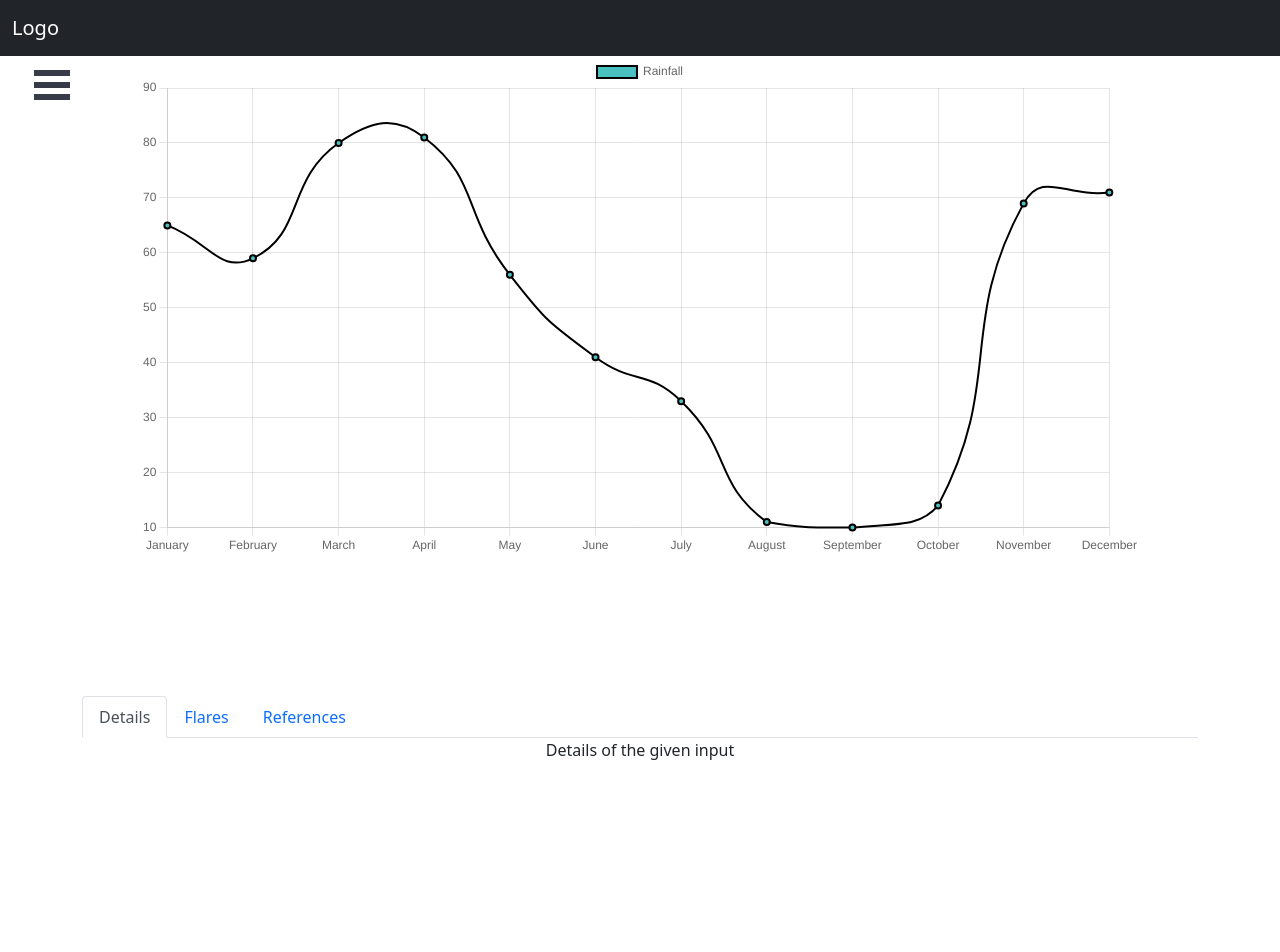
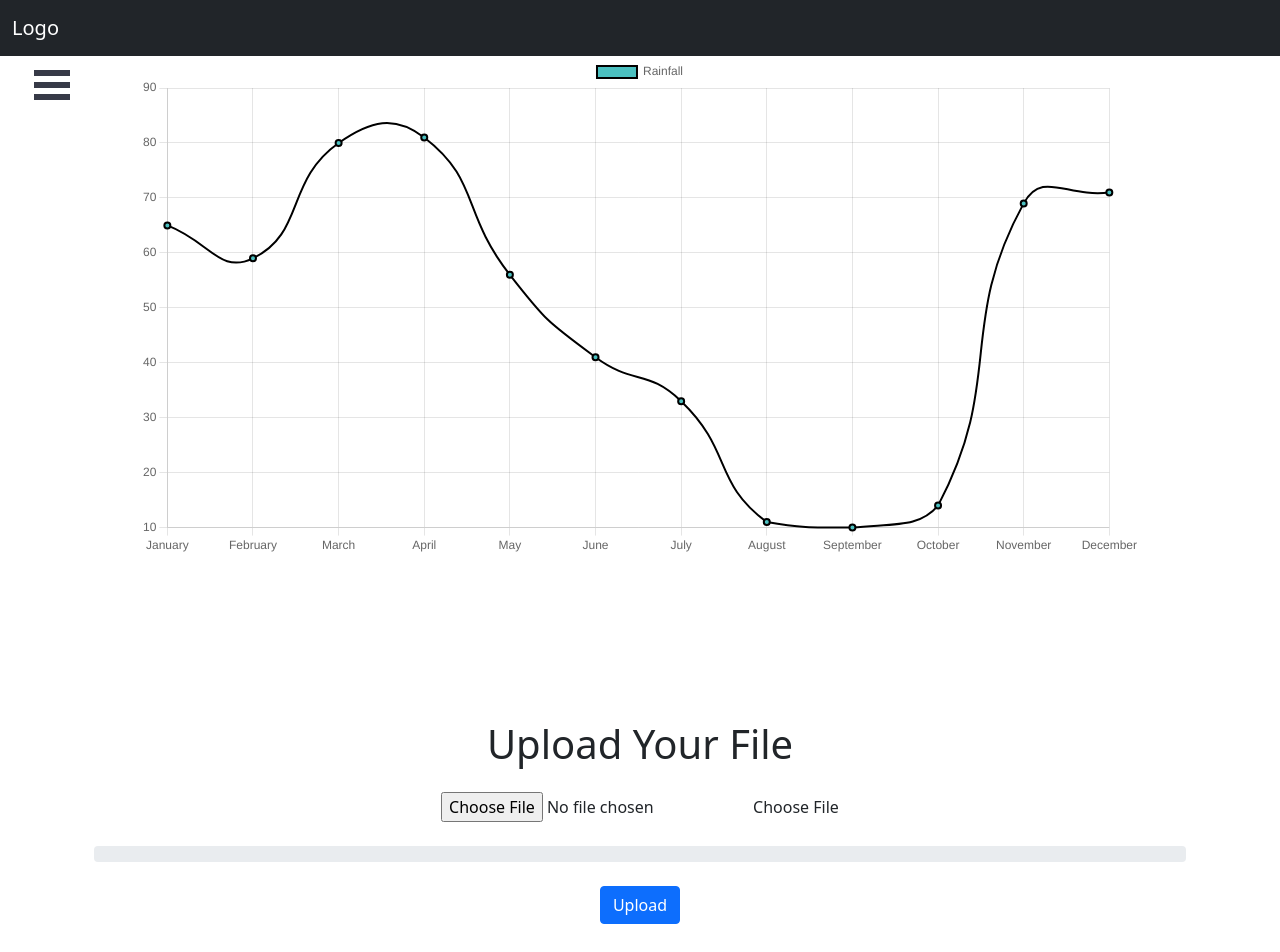
Before and after one commit to nandysoham/interiitisrofrontend, a React (Create React App) app: page / in a window 1280 px wide. Shown: the top 952 px of the page. Before the commit the page ends 800 px from the top, so only its background shows below. Built offline with nearby package versions, Linux system fonts and the light colour scheme.

Commit message:
File upload option
Additions:
Message.js
Progress.js
FileUpload.js
axios

```diff
--- a/package.json
+++ b/package.json
@@ -6,6 +6,7 @@
     "@testing-library/jest-dom": "^5.16.2",
     "@testing-library/react": "^12.1.4",
     "@testing-library/user-event": "^13.5.0",
+    "axios": "^0.26.1",
     "bootstrap": "^5.1.3",
     "chart.js": "^3.7.1",
     "font-awesome": "^4.7.0",
--- a/src/App.js
+++ b/src/App.js
@@ -3,6 +3,7 @@
 import Sidebar from "./components/Sidebar";
 import Graph from "./components/Graph";
 import Details from "./components/Details";
+import FileUpload from "./components/FileUpload";
 
 function App() {
   return (
@@ -20,6 +21,12 @@
         <Graph></Graph>
       </div>
       <div className="container">
+        <div className="container mt-4">
+          <h4 className="display-6 text-center mb-4">
+            <i className="fab fa-react" /> Upload Your File
+          </h4>
+          <FileUpload />
+        </div>
         <Details></Details>
       </div>
     </div>
--- /dev/null
+++ b/src/components/FileUpload.js
@@ -0,0 +1,85 @@
+import React, { Fragment, useState } from "react";
+import Message from "./Message";
+import Progress from "./Progress";
+import axios from "axios";
+
+const FileUpload = () => {
+  const [file, setFile] = useState("");
+  const [filename, setFilename] = useState("Choose File");
+  const [uploadedFile, setUploadedFile] = useState({});
+  const [message, setMessage] = useState("");
+  const [uploadPercentage, setUploadPercentage] = useState(0);
+
+  const onChange = (e) => {
+    setFile(e.target.files[0]);
+    setFilename(e.target.files[0].name);
+  };
+
+  const onSubmit = async (e) => {
+    e.preventDefault();
+    const formData = new FormData();
+    formData.append("file", file);
+
+    try {
+      const res = await axios.post("/upload", formData, {
+        headers: {
+          "Content-Type": "multipart/form-data",
+        },
+        onUploadProgress: (progressEvent) => {
+          setUploadPercentage(
+            parseInt(
+              Math.round((progressEvent.loaded * 100) / progressEvent.total)
+            )
+          );
+          setTimeout(() => setUploadPercentage(0), 10000);
+        },
+      });
+
+      const { fileName, filePath } = res.data;
+      setUploadedFile({ fileName, filePath });
+      setMessage("File uploaded");
+    } catch (err) {
+      if (err.response.status === 500) {
+        setMessage("There was a problem with the server");
+      } else {
+        setMessage(err.response.data.msg);
+      }
+    }
+  };
+
+  return (
+    <Fragment>
+      {message ? <Message msg={message} /> : null}
+      <form onSubmit={onSubmit}>
+        <div className="custom-file mb-4">
+          <input
+            type="file"
+            className="custom-file-input"
+            id="customFile"
+            onChange={onChange}
+          />
+          <label className="custom-file-label" htmlFor="customFile">
+            {filename}
+          </label>
+        </div>
+
+        <Progress percentage={uploadPercentage} />
+
+        <input
+          type="submit"
+          value="Upload"
+          className="btn btn-primary btn-block mt-4"
+        />
+      </form>
+      {uploadedFile ? (
+        <div className="row mt-5">
+          <div className="col-md-6 m-auto"></div>
+          <h3 classNAme="text-center">{uploadedFile.fileName}</h3>
+          <img style={{ width: "100%" }} src={uploadedFile.filePath} alt="" />
+        </div>
+      ) : null}
+    </Fragment>
+  );
+};
+
+export default FileUpload;
--- /dev/null
+++ b/src/components/Message.js
@@ -0,0 +1,24 @@
+import React from "react";
+import PropTypes from "prop-types";
+
+const Message = ({ msg }) => {
+  return (
+    <div className="alert alert-info alert-dismissible fade show" role="alert">
+      {msg}
+      <button
+        type="button"
+        className="close"
+        data-dismiss="alert"
+        aria-label="Close"
+      >
+        <span aria-hidden="true">&times;</span>
+      </button>
+    </div>
+  );
+};
+
+Message.propTypes = {
+  msg: PropTypes.string.isRequired,
+};
+
+export default Message;
--- /dev/null
+++ b/src/components/Progress.js
@@ -0,0 +1,22 @@
+import React from "react";
+import PropTypes from "prop-types";
+
+const Progress = ({ percentage }) => {
+  return (
+    <div className="progress">
+      <div
+        className="progress-bar progress-bar-striped bg-success"
+        role="progressbar"
+        style={{ width: `${percentage}%` }}
+      >
+        {percentage}%
+      </div>
+    </div>
+  );
+};
+
+Progress.propTypes = {
+  percentage: PropTypes.number.isRequired,
+};
+
+export default Progress;
```
Also changed, not shown: 1 other file (tests, documents, lock files or other folders).
